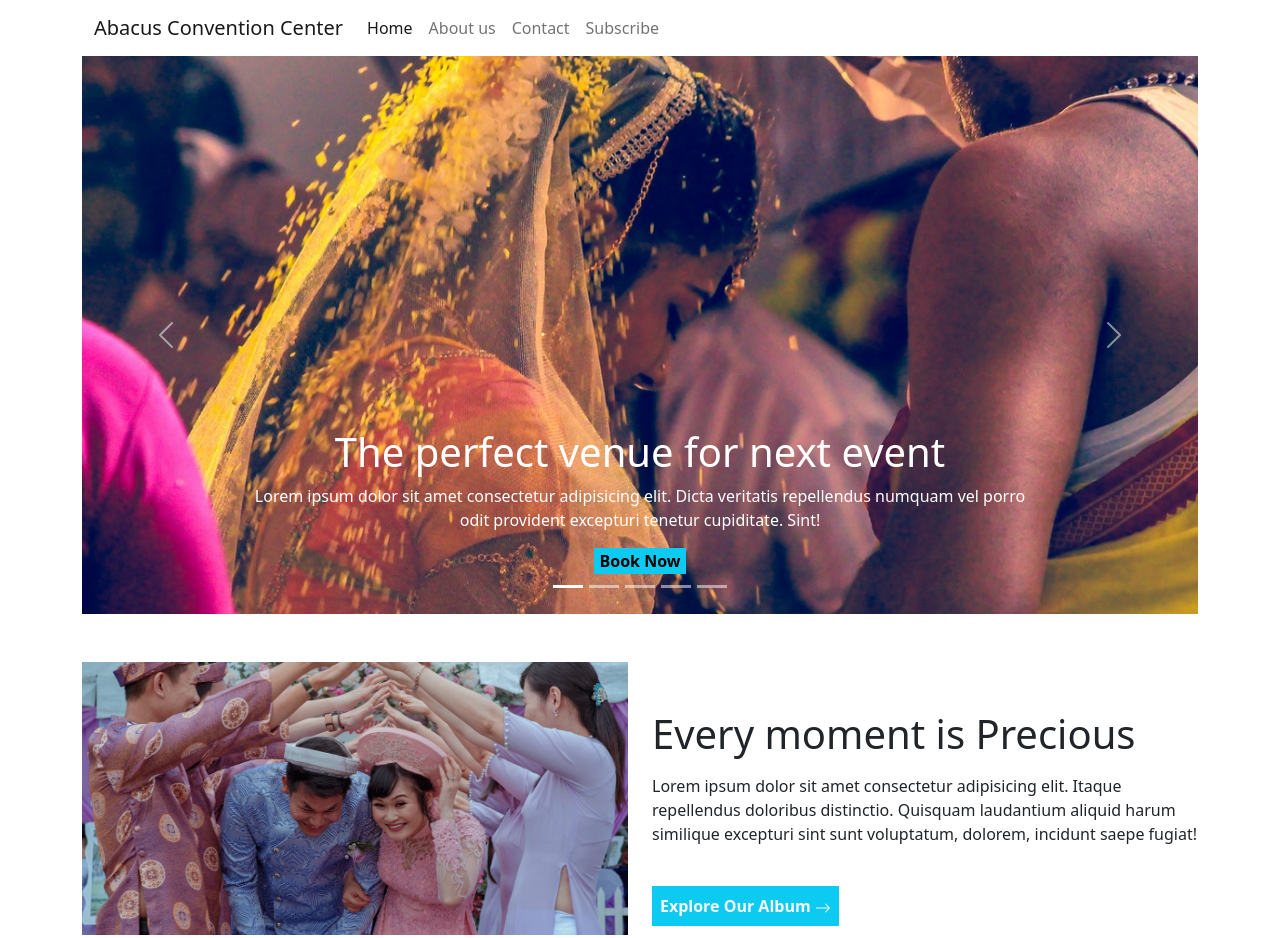
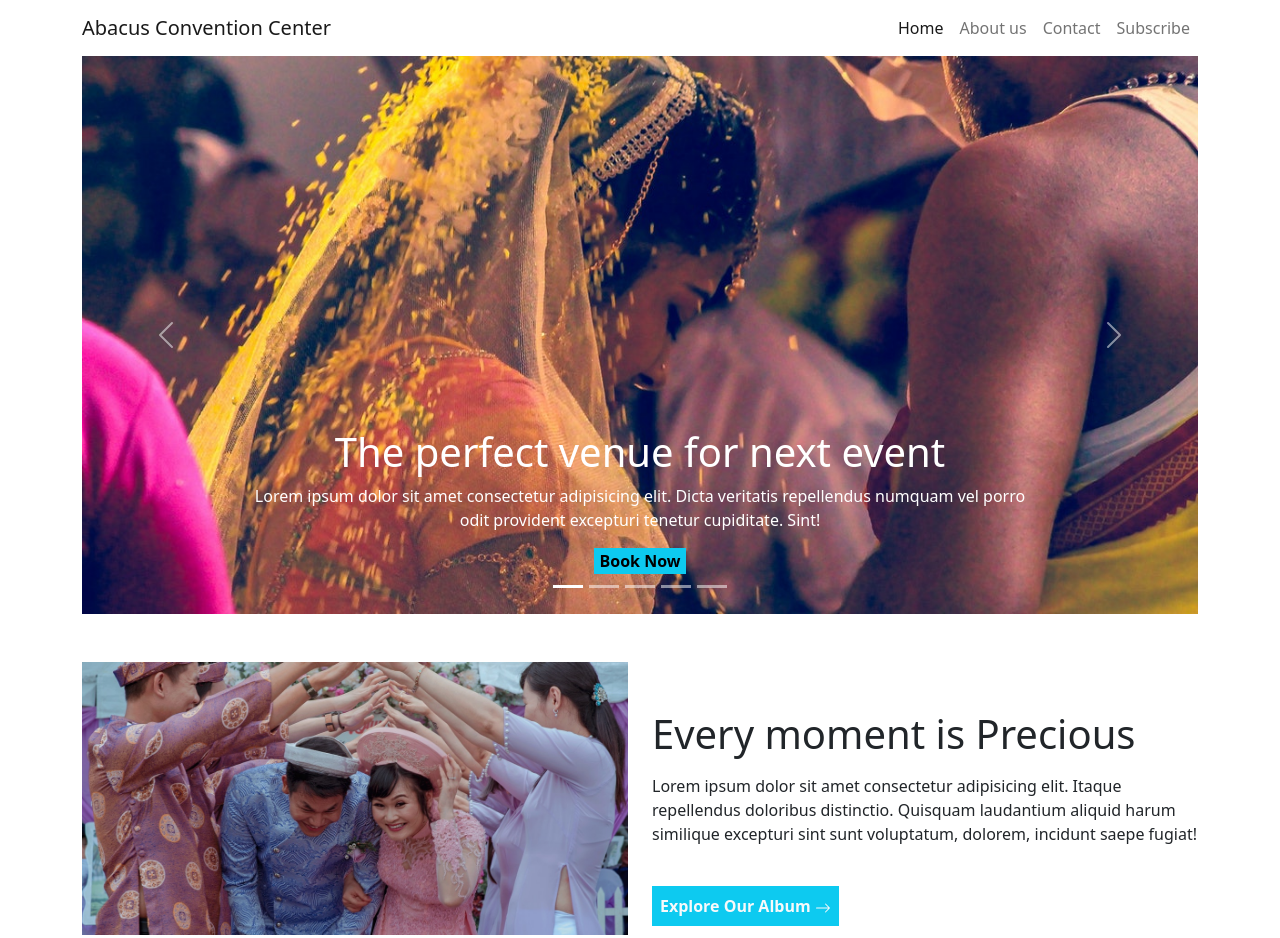
Before and after one commit to reaz950/convension-center, a plain HTML site: page index.html in a window 1280 px wide. Shown: the top 938 px of the page. Drawn offline with nearby package versions, Linux system fonts and the light colour scheme.

Commit message:
almost done

```diff
--- a/index.html
+++ b/index.html
@@ -12,14 +12,15 @@
     <!-- Navbar part html start -->
     <section>
         <div class="container">
-            <nav class="navbar navbar-expand-lg ">
-                <div class="container-fluid">
-                  <a class="navbar-brand" href="#">Abacus Convention Center</a>
-                  <button class="navbar-toggler" type="button" data-bs-toggle="collapse" data-bs-target="#navbarSupportedContent" aria-controls="navbarSupportedContent" aria-expanded="false" aria-label="Toggle navigation">
-                    <span class="navbar-toggler-icon"></span>
-                  </button>
-                  <div class="collapse navbar-collapse" id="navbarSupportedContent">
-                    <ul class="navbar-nav mb-2 mb-lg-0 ">
+            <nav class="navbar navbar-expand-lg d-flex justify-content-around">
+                  <div class="logo-img">
+                    <a class="navbar-brand" href="#">Abacus Convention Center</a>
+                    <button class="navbar-toggler" type="button" data-bs-toggle="collapse" data-bs-target="#navbarSupportedContent" aria-controls="navbarSupportedContent" aria-expanded="false" aria-label="Toggle navigation">
+                      <span class="navbar-toggler-icon"></span>
+                    </button>
+                  </div>
+                  <div class="collapse navbar-collapse d-flex justify-content-end" id="navbarSupportedContent">
+                    <ul class="navbar-nav mb-2 mb-lg-0">
                       <li class="nav-item">
                         <a class="nav-link active" aria-current="page" href="#">Home</a>
                       </li>
@@ -34,7 +35,7 @@
                       </li>
                     </ul>
                   </div>
-                </div>
+
               </nav>
         </div>
     </section>
```
